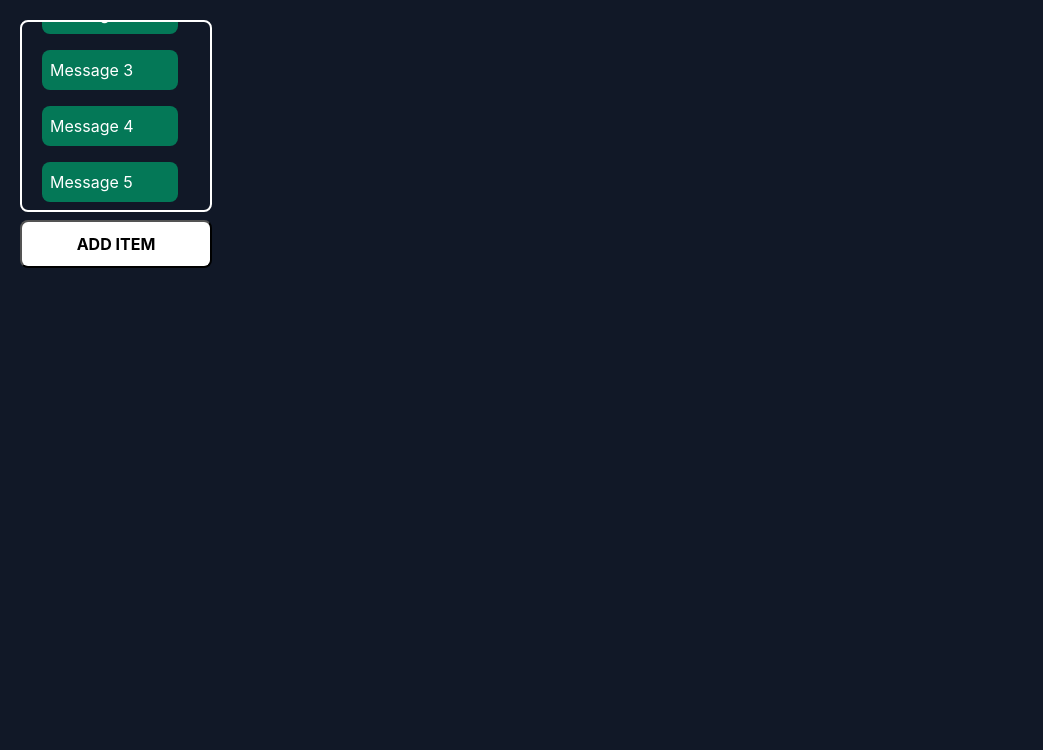
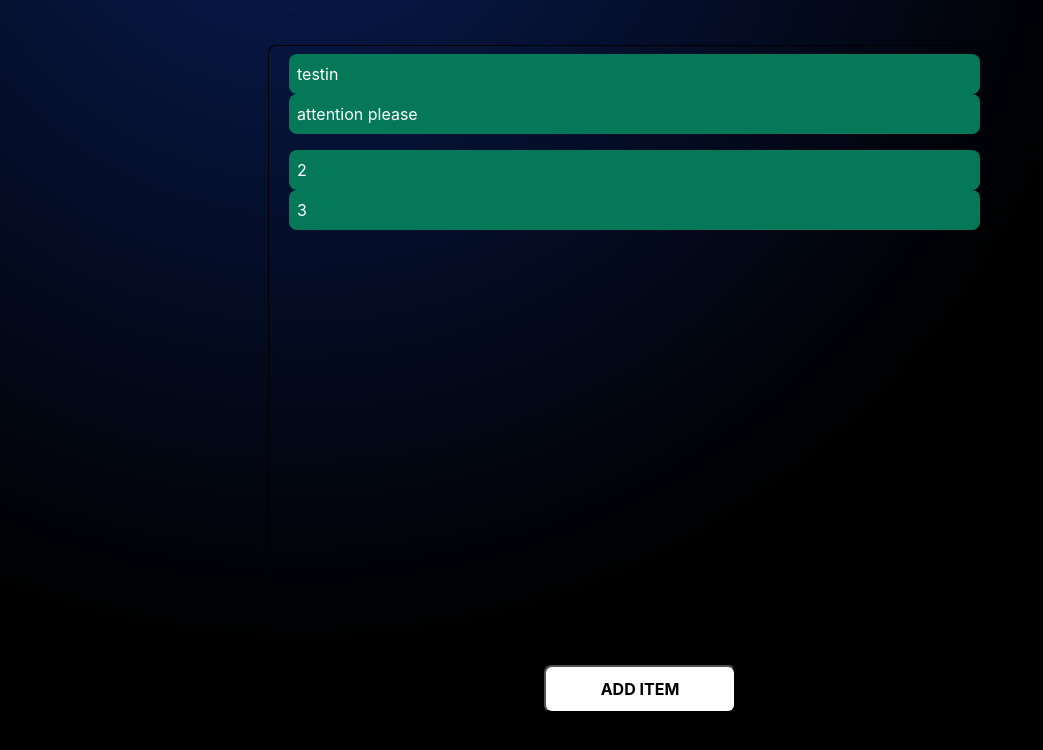
Before and after one commit to mohitpg/chatllama, a React (Create React App) app in the folder front/: page / in a window 1280 px wide. Shown: the top 750 px of the page, without its empty margins (0-1043 px from the left). Built offline with nearby package versions, Linux system fonts and the light colour scheme.

Commit message:
change state

```diff
--- a/front/src/App.css
+++ b/front/src/App.css
@@ -6,14 +6,21 @@
   height: 40vmin;
   pointer-events: none;
 }
-
+.main{
+  padding: 1.25rem;
+  width: 100%;
+  height: 100vh;
+  background-image: radial-gradient( circle 815px at 23.4% -21.8%,  rgba(9,29,85,1) 0.2%, rgba(0,0,0,1) 100.2% );
+  overflow-x: hidden;
+}
 .box{
-border: 2px solid #ffffff !important;
-border-radius: 0.5rem;
-border-width: 2px;
-border-color: rgb(255,255,255,1);
-width: 12rem;
-height: 12rem;
+  margin: 2% auto 0px auto;
+  border: 1px solid black;
+  border-right: 0px;
+  border-radius: 0.5rem;
+  width: 60%;
+  height: 80%;
+  overflow-x: hidden;
 }
 
 @media (prefers-reduced-motion: no-preference) {
--- a/front/src/App.js
+++ b/front/src/App.js
@@ -5,19 +5,31 @@ import { ChatBox } from "./comp/ChatBox";
 import { ScrollContainer } from "./comp/ScrollContainer";
 
 export default function App() {
-  const [numItems, setNumItems] = useState(5);
-
+  const [numItems, setNumItems] = useState([["testin","attention please"],[2,3]]);
+  const additem=(data) => {
+    console.log(data);
+    setNumItems(prev =>
+      [...prev,data]
+    );
+    console.log(numItems);
+  };
   return (
-    <div style={{"padding":"1.25rem","width":"100%","height":"100vh","backgroundColor":"#111827"}}>
+    <div className="main">
       <div className="box">
         <ScrollContainer scrollCta="New message!">
-          {Array.from(Array(numItems).keys()).map((n) => (
+          {/* {Array.from(Array(numItem).keys()).map((n) => (
             <ChatBox message={`Message ${n + 1}`} key={`message-${n}`} />
-          ))}
+          ))} */}
+          {console.log(numItems)}
+          {
+            numItems.map(([user,machine]) =>(
+              <ChatBox message={user} message2={machine} key={user} />
+            ))
+          }
         </ScrollContainer>
       </div>
-      <div style={{"marginTop":"0.5rem"}}>
-        <Button onClick={() => setNumItems(numItems + 1)}>Add Item</Button>
+      <div style={{"textAlign":"center"}}>
+        <Button ontouch={additem}>Add Item</Button>
       </div>
     </div>
   );
--- /dev/null
+++ b/front/src/comp/Button.css
@@ -0,0 +1,16 @@
+.submitButton{
+margin: 1% auto 1% auto;
+border-radius: 0.5rem;
+width: 12rem;
+height: 3rem;
+font-weight: 700;
+text-transform: uppercase;
+background-color: #ffffff;
+transition-property: all;
+transition-timing-function: cubic-bezier(0.4, 0, 0.2, 1);
+transition-duration: 300ms;
+transition-duration: 300ms;
+}
+.submitButton:hover {
+    background-color: #9CA3AF;
+}
--- a/front/src/comp/Button.jsx
+++ b/front/src/comp/Button.jsx
@@ -1,11 +1,15 @@
-export const Button = ({ children, onClick }) => {
-    return (
+import "./Button.css"
+export const Button = (props) => {
+  const submitHandler=(e)=>{
+    e.preventDefault();
+    props.ontouch([1,2]);
+  }
+  return (
       <button
         type="button"
-        onClick={onClick}
-        style={{"borderRadius":"0.5rem","width":"12rem","height":"3rem","fontWeight":700,"textTransform":"uppercase","backgroundColor":"#ffffff","transitionProperty":"all","transitionTimingFunction":"cubic-bezier(0.4, 0, 0.2, 1)","transitionDuration":["300ms","300ms"],":hover":{"backgroundColor":"#9CA3AF"}}}
-      >
-        {children}
+        onClick={submitHandler}
+        className="submitButton">
+        {props.children}
       </button>
     );
   };
--- a/front/src/comp/ChatBox.jsx
+++ b/front/src/comp/ChatBox.jsx
@@ -1,7 +1,8 @@
-export const ChatBox = ({ message }) => {
+export const ChatBox = (props) => {
     return (
       <div style={{"paddingTop":"0.5rem","paddingBottom":"0.5rem","paddingLeft":"0.5rem","paddingRight":"1.25rem"}}>
-        <div style={{"padding":"0.5rem","borderRadius":"0.5rem","color":"#ffffff","backgroundColor":"#047857"}}>{message}</div>
+        <div style={{"padding":"0.5rem","borderRadius":"0.5rem","color":"#ffffff","backgroundColor":"#047857"}}>{props.message}</div>
+        <div style={{"padding":"0.5rem","borderRadius":"0.5rem","color":"#ffffff","backgroundColor":"#047857"}}>{props.message2}</div>
       </div>
     );
   };
--- a/front/src/comp/Scroll.css
+++ b/front/src/comp/Scroll.css
@@ -1,5 +1,6 @@
 .container{
 overflow: scroll;
+overflow-x: hidden;
 position: relative;
 height: 100%;
 }
@@ -27,3 +28,21 @@ transition-timing-function: cubic-bezier(0.4, 0, 0.2, 1);
 transition-duration: 300ms;
 transition-duration: 300ms;
 }
+::-webkit-scrollbar {
+    width: 5px;
+  }
+
+  /* Track */
+  ::-webkit-scrollbar-track {
+    background: black;
+  }
+
+  /* Handle */
+  ::-webkit-scrollbar-thumb {
+    background: #888;
+  }
+
+  /* Handle on hover */
+  ::-webkit-scrollbar-thumb:hover {
+    background: #555;
+  }
--- a/front/src/comp/ScrollContainer.jsx
+++ b/front/src/comp/ScrollContainer.jsx
@@ -13,12 +13,11 @@ export const ScrollContainer = ({ children, scrollCta }) => {
   useEffect(() => {
     const outerDivHeight = outerDiv.current.clientHeight;
     const innerDivHeight = innerDiv.current.clientHeight;
-    const outerDivScrollTop = outerDiv.current.scrollTop;
-    console.log(prevInnerDivHeight," ",outerDivHeight," ",innerDivHeight," ",outerDivScrollTop)
+    const outerDivScrollTop = Math.ceil(outerDiv.current.scrollTop);
 
     if (
-      !prevInnerDivHeight.current ||
-      outerDivScrollTop == prevInnerDivHeight.current - outerDivHeight
+      !prevInnerDivHeight.current || outerDivScrollTop===0 ||
+      outerDivScrollTop === prevInnerDivHeight.current - outerDivHeight
     ) {
       outerDiv.current.scrollTo({
         top: innerDivHeight - outerDivHeight,
```
